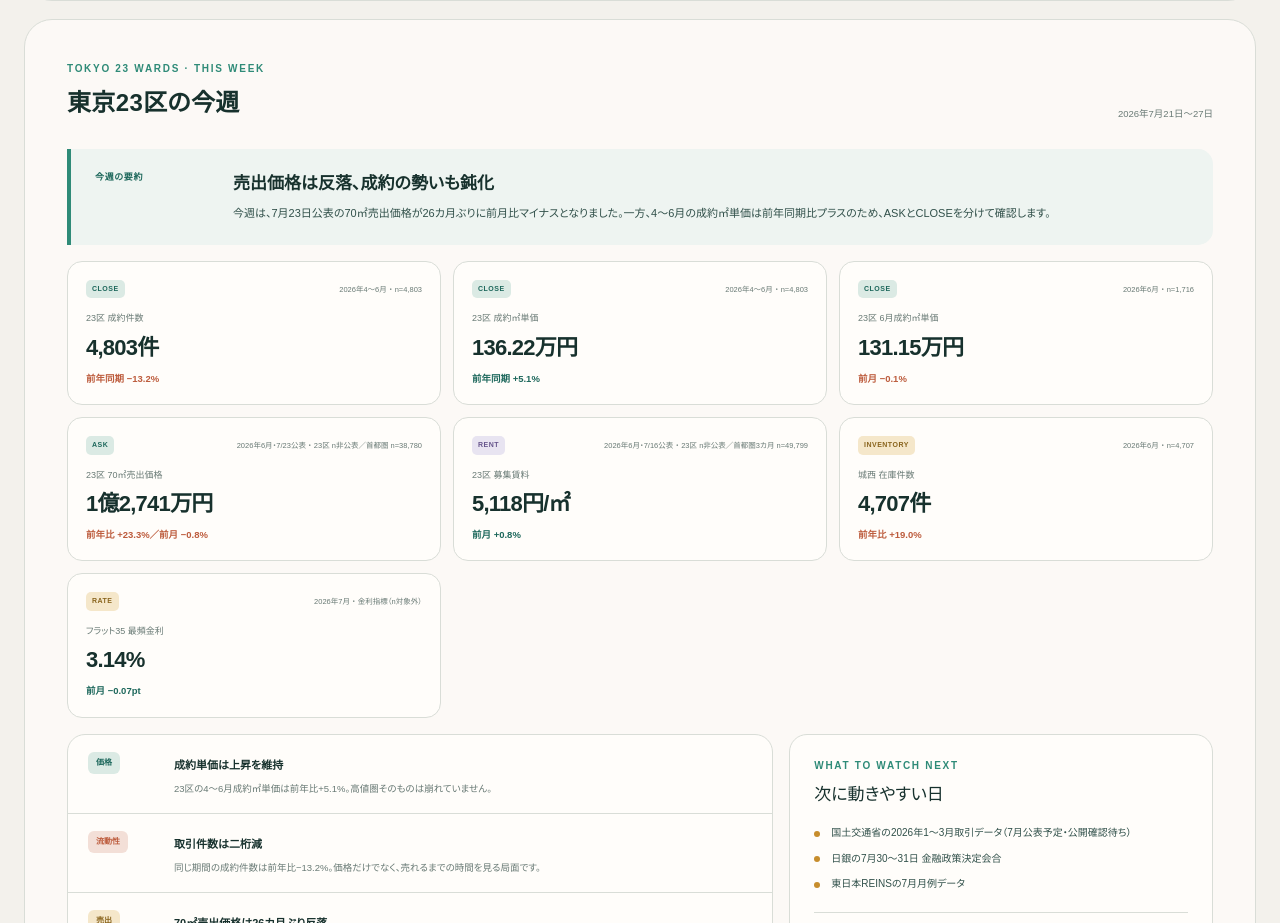
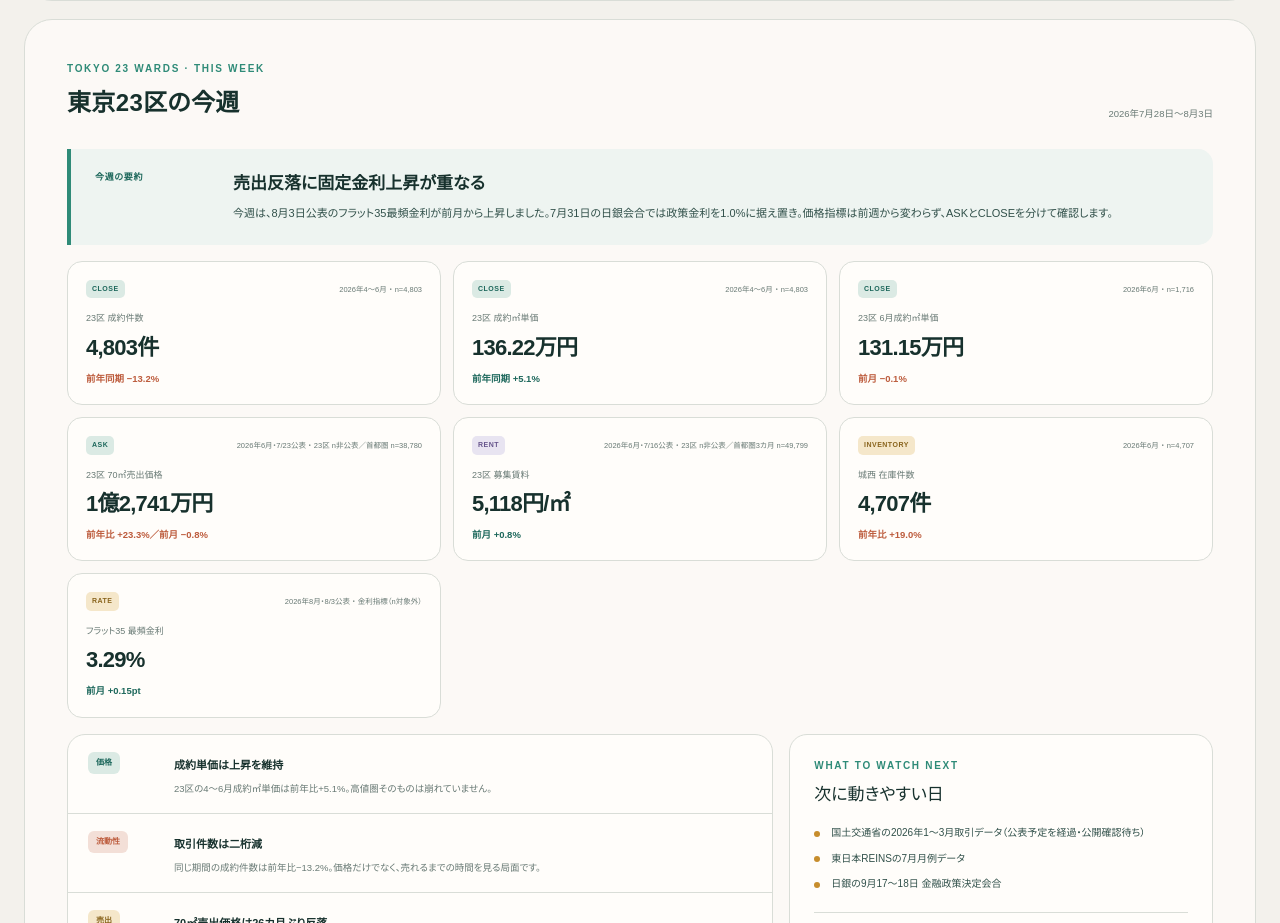
Before and after one commit to kkazu-tt/suginami-property-dashboard, a Next.js app: page / in a window 1280 px wide. Shown: the part 4069-4992 px from the top of the page. Built offline with nearby package versions, Linux system fonts and the light colour scheme; no server answers.

Commit message:
8月のフラット35金利を反映

```diff
--- a/app/data/market-data.ts
+++ b/app/data/market-data.ts
@@ -244,8 +244,8 @@ const suginamiNowcastText = suginamiNowcast
   : "算出待ち";
 
 export const marketSnapshot = {
-  asOf: "2026-07-27T17:00:00+09:00",
-  asOfLabel: "2026年7月27日 17:00 JST",
+  asOf: "2026-08-03T16:43:00+09:00",
+  asOfLabel: "2026年8月3日 16:43 JST",
   latestMarketPeriod: "2026年6月",
   property: {
     name: "杉並区内の対象タワーマンション",
@@ -302,10 +302,10 @@ export const marketSnapshot = {
     },
   ] satisfies BuildingComparable[],
   weeklyTokyo23: {
-    weekLabel: "2026年7月21日〜27日",
-    status: "売出価格は反落、成約の勢いも鈍化",
+    weekLabel: "2026年7月28日〜8月3日",
+    status: "売出反落に固定金利上昇が重なる",
     lead:
-      "今週は、7月23日公表の70㎡売出価格が26カ月ぶりに前月比マイナスとなりました。一方、4〜6月の成約㎡単価は前年同期比プラスのため、ASKとCLOSEを分けて確認します。",
+      "今週は、8月3日公表のフラット35最頻金利が前月から上昇しました。7月31日の日銀会合では政策金利を1.0%に据え置き。価格指標は前週から変わらず、ASKとCLOSEを分けて確認します。",
     indicators: [
       {
         label: "23区 成約件数",
@@ -363,11 +363,11 @@ export const marketSnapshot = {
       },
       {
         label: "フラット35 最頻金利",
-        value: "3.14%",
-        change: "前月 −0.07pt",
+        value: "3.29%",
+        change: "前月 +0.15pt",
         direction: "up",
         kind: "RATE",
-        period: "2026年7月",
+        period: "2026年8月・8/3公表",
         sample: "金利指標（n対象外）",
       },
     ],
@@ -398,15 +398,15 @@ export const marketSnapshot = {
       },
       {
         label: "金利",
-        title: "固定金利は小幅低下",
-        detail: "7月のフラット35最頻金利は3.14%。前月より下がりましたが、借入負担はなお高い水準です。",
-        tone: "neutral",
+        title: "固定金利は再上昇",
+        detail: "8月のフラット35最頻金利は3.29%と前月比+0.15ポイント。日銀は7月31日に政策金利1.0%を据え置きました。",
+        tone: "risk",
       },
     ],
     watchNext: [
-      "国土交通省の2026年1〜3月取引データ（7月公表予定・公開確認待ち）",
-      "日銀の7月30〜31日 金融政策決定会合",
+      "国土交通省の2026年1〜3月取引データ（公表予定を経過・公開確認待ち）",
       "東日本REINSの7月月例データ",
+      "日銀の9月17〜18日 金融政策決定会合",
     ],
     interpretation:
       "売り手優位の価格水準は続く一方、何でも早く売れる相場ではありません。同一棟・近い面積の成約根拠を優先し、売出価格と成約価格を分けて判断するのが今週の要点です。",
@@ -453,7 +453,7 @@ export const marketSnapshot = {
       "2025年は第4四半期の回答が今後追加される可能性があるため暫定値です。建築年・駅距離・所在・階・室内状態などの構成差は未調整で、個別住戸の査定や公的な価格指数ではありません。再開発の実現・延期・住宅供給増も不確実で、2026年ナウキャストと2027年予測は将来価格を保証しません。",
   },
   redevelopment: {
-    asOfLabel: "2026年7月27日確認",
+    asOfLabel: "2026年8月3日確認",
     title: "周辺再開発・まちづくりウォッチ",
     lead:
       "方南町生活圏の防災・歩行環境と、笹塚・中野・新宿の駅周辺更新を公式資料で追跡しています。対象棟への影響は距離、交通上のつながり、事業段階、供用時期、住宅供給を分けて評価します。",
@@ -619,9 +619,9 @@ export const marketSnapshot = {
   },
   aiAnalysis: {
     state: "observe" as const,
-    title: "売出反落と成約減を見極める週",
+    title: "固定金利上昇と成約減を見極める週",
     summary:
-      `対象タワーマンションの3LDK参考価格は8,280万〜9,640万円。23区の6月70㎡売出価格は1億2,741万円と前月比−0.8%ですが、ASKのため対象棟のESTIMATEや${suginamiNowcastText}のナウキャストは動かしていません。再開発も段階変化がなく、2027年の確度差分は+0.05ポイントのままです。`,
+      `対象タワーマンションの3LDK参考価格は8,280万〜9,640万円。8月のフラット35最頻金利は3.29%と前月比+0.15ポイントですが、新しいASK・CLOSE・INVENTORY・取引個票はなく、対象棟のESTIMATEや${suginamiNowcastText}のナウキャストは動かしていません。再開発も段階変化がなく、2027年の確度差分は+0.05ポイントのままです。`,
     positives: [
       "東京23区の4〜6月成約㎡単価は前年比 +5.1%",
       "23区のファミリー型募集賃料は6月に前月比 +0.8%",
@@ -632,6 +632,7 @@ export const marketSnapshot = {
       "東京23区の4〜6月成約件数は前年比 −13.2%",
       "東京23区の6月70㎡売出価格は前月比 −0.8%（前年比 +23.3%）",
       "城西地区では在庫と新規売出がともに前年比約 +19%",
+      "8月のフラット35最頻金利は3.29%と前月比 +0.15ポイント",
       "笹塚の新規住宅供給は生活利便向上と競合増の両面があり、中野新北口は再計画中",
       "予測信頼度は低〜中。2025年は暫定で、築年・駅距離などの構成差は未調整",
     ],
@@ -641,8 +642,8 @@ export const marketSnapshot = {
       "次回の月次統計、日銀会合、再開発の着工・供用・延期など公式な段階変化で再計算",
     ],
     confidence: "C（公開情報3件を中心に推定）",
-    generatedAt: "2026-07-27T17:00:00+09:00",
-    nextReview: "2026-08-03",
+    generatedAt: "2026-08-03T16:43:00+09:00",
+    nextReview: "2026-08-10",
   },
   updateSchedule: [
     {
@@ -767,18 +768,18 @@ export const marketSnapshot = {
       usage: "同一棟の参考成約",
     },
     {
-      label: "金融政策決定会合の予定",
+      label: "2026年7月 金融政策決定会合",
       publisher: "日本銀行",
-      url: "https://www.boj.or.jp/mopo/mpmsche_minu/index.htm",
+      url: "https://www.boj.or.jp/mopo/mpmdeci/mpr_2026/k260731a.pdf",
       tier: "A",
-      usage: "住宅ローン環境の次回確認日",
+      usage: "政策金利1.0%の据え置き確認",
     },
     {
-      label: "フラット35 金利情報",
+      label: "フラット35 金利情報（2026年8月）",
       publisher: "住宅金融支援機構",
-      url: "https://www.flat35.com/loan/index.html",
+      url: "https://www.simulation.jhf.go.jp/flat35/kinri/index.php/rates/top",
       tier: "A",
-      usage: "全期間固定金利の月次確認",
+      usage: "全期間固定金利の月次確認（8月3日公表）",
     },
   ],
 };
```
